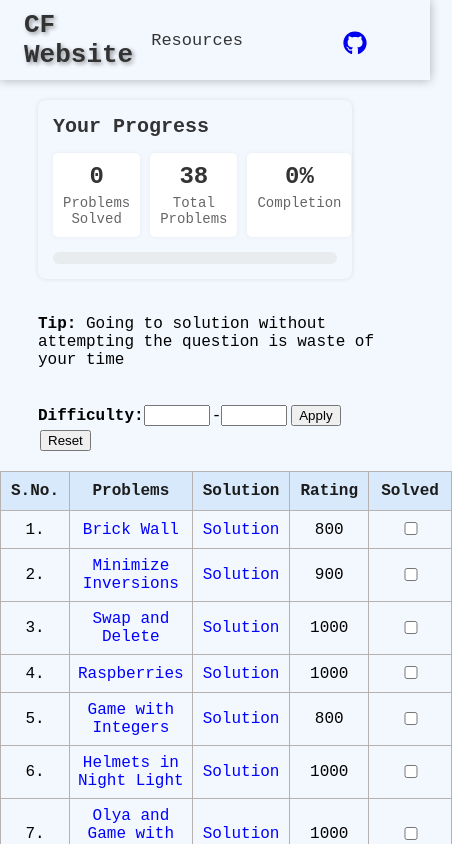
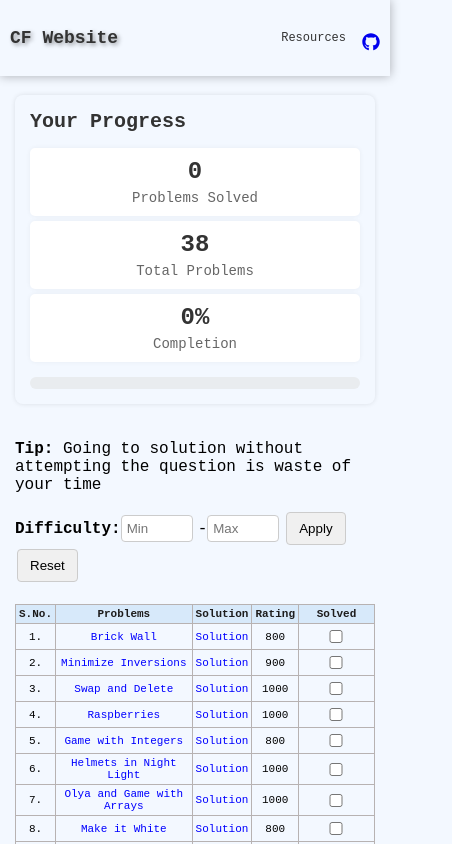
Before and after one commit to Alokzh/CF-Website, a React (Vite) app: page / in a window 390 px wide. Shown: the top 844 px of the page, 452 px wide, since content can reach past the window. Built offline with nearby package versions, Linux system fonts and the light colour scheme.

Commit message:
Improved responsiveness & fixed state variable names

```diff
--- a/src/App.css
+++ b/src/App.css
@@ -16,21 +16,19 @@ body {
 
 .navbar {
   background: rgb(243, 248, 255);
-  max-width: 100%;
+  width: 100%;
   height: 60px;
   padding: 10px 20px;
   display: flex;
   align-items: center;
   justify-content: space-between;
-  text-decoration: none;
   box-shadow: 0 0 10px rgba(0, 0, 0, 0.3);
   position: fixed;
   z-index: 1000;
-  width: 100%;
+  box-sizing: border-box;
 }
 
 .navbar .logo {
-  margin-left: 20px;
   font-style: normal;
   font-weight: 700;
   font-size: 26px;
@@ -45,12 +43,12 @@ body {
   font-size: 17px;
   margin-left: auto;
   margin-right: 100px;
+  white-space: nowrap;
 }
 
 .navbar .github-icon {
   cursor: pointer;
   font-size: 24px;
-  margin-right: 80px;
   padding-top: 12px;
 }
 
@@ -73,33 +71,47 @@ body {
 .container {
   display: flex;
   flex-direction: column;
-  min-height: calc(100vh - 60px);
+  min-height: calc(100vh - 80px);
   flex: 1;
   position: relative;
   z-index: 1;
-  padding-top: 100px;
-  margin-bottom: 10px;
+  padding-top: 70px;
+  padding-bottom: 10px;
+  box-sizing: border-box;
+}
+
+.progress-dashboard,
+.tip-filter-section,
+.table-responsive {
+    margin-left: 20px;
+    margin-right: 20px;
+    box-sizing: border-box;
+    width: auto;
 }
 
 .table {
   width: 100%;
   border-collapse: collapse;
+  margin-bottom: 20px;
+}
+
+.table th,
+.table td {
+  padding: 8px;
+  text-align: center;
+  border: 1px solid #b7b2b2;
 }
 
 .table th {
   color: rgb(29, 28, 28);
-  padding: 10px;
   font-size: 16px;
-  text-align: center;
   font-weight: 600;
-  border: 1px solid #b7b2b2;
   background-color: rgb(215, 233, 250);
 }
 
-.table td {
-  padding: 8px;
-  text-align: center;
-  border: 1px solid #b7b2b2;
+.table-responsive {
+  overflow-x: auto;
+  -webkit-overflow-scrolling: touch;
 }
 
 .resource-page {
@@ -117,24 +129,33 @@ body {
 
 .footer {
   background: rgb(243, 248, 255);
-  max-width: 100%;
-  text-decoration: none;
+  width: 100%;
   box-shadow: 0 0 10px rgba(0, 0, 0, 0.3);
   text-align: center;
-  padding: 1px;
-  width: 100%;
-  bottom: 0;
+  padding: 8px 10px;
+  box-sizing: border-box;
 }
 
 button {
   margin: 2px;
-  padding: auto;
+  padding: 8px 12px;
+  border: 1px solid #ccc;
+  background-color: #f0f0f0;
+  cursor: pointer;
+  border-radius: 4px;
+  white-space: nowrap;
+}
+
+button:hover {
+  background-color: #e0e0e0;
 }
 
 input {
   width: 60px;
-  padding: 1px;
-  margin-right: 2px;
+  padding: 5px;
+  margin-right: 5px;
+  border: 1px solid #ccc;
+  border-radius: 4px;
 }
 
 .pagination-btn {
@@ -142,26 +163,14 @@ input {
   justify-content: center;
   align-items: center;
   margin-top: 30px;
-  padding: auto;
   margin-bottom: 100px;
-}
-
-@media screen and (max-width: 768px) {
-  .navbar .logo {
-    margin-left: 4px;
-  }
-
-  .navbar .links {
-    margin-left: 18px;
-  }
-  .footer {
-    min-width: 420px;
-  }
+  flex-wrap: wrap;
+  gap: 10px;
 }
 
 .progress-dashboard {
-  background: rgb(243, 248, 255);
-  margin: 0 38px 20px 38px;
+  margin-top: 30px;
+  margin-bottom: 20px;
   padding: 15px;
   border-radius: 8px;
   box-shadow: 0 0 5px rgba(0, 0, 0, 0.1);
@@ -176,18 +185,21 @@ input {
 
 .stats-container {
   display: flex;
+  flex-wrap: wrap;
   justify-content: space-between;
   margin-bottom: 15px;
+  gap: 10px;
 }
 
 .stat-box {
-  flex: 1;
+  flex: 1 1 calc(33.33% - 10px);
+  max-width: calc(33.33% - 10px);
   padding: 10px;
   text-align: center;
   background: white;
-  margin: 0 5px;
   border-radius: 5px;
   box-shadow: 0 0 5px rgba(0, 0, 0, 0.05);
+  box-sizing: border-box;
 }
 
 .stat-box:first-child {
@@ -224,3 +236,137 @@ input {
   border-radius: 6px;
   transition: width 0.3s ease;
 }
+
+.tip-filter-section {
+  margin-bottom: 20px;
+  padding-top: 0;
+}
+
+.filter-controls {
+  display: flex;
+  flex-wrap: wrap;
+  align-items: center;
+  gap: 5px;
+}
+
+.filter-controls label {
+  display: flex;
+  align-items: center;
+  gap: 5px;
+  white-space: nowrap;
+}
+
+.filter-controls input {
+  width: 60px;
+  padding: 5px;
+}
+
+@media screen and (max-width: 768px) {
+  .navbar {
+    padding: 10px;
+    height: auto;
+  }
+
+  .navbar .logo {
+    font-size: 20px;
+  }
+
+  .navbar .links {
+    font-size: 14px;
+    margin-right: 30px;
+  }
+
+  .navbar .github-icon {
+    font-size: 20px;
+  }
+
+  .container {
+    padding-top: 70px;
+    padding-left: 10px;
+    padding-right: 10px;
+  }
+
+  .progress-dashboard,
+  .tip-filter-section,
+  .table-responsive {
+    margin-left: 10px;
+    margin-right: 10px;
+  }
+
+  .stats-container {
+    flex-direction: column;
+    gap: 5px;
+  }
+
+  .stat-box {
+    flex: 1 1 100%;
+    max-width: 100%;
+    margin: 0;
+  }
+
+  .table th,
+  .table td {
+    padding: 5px;
+    font-size: 13px;
+  }
+
+  .footer {
+    padding: 8px 10px;
+  }
+
+  .pagination-btn button {
+    padding: 6px 10px;
+    font-size: 14px;
+  }
+
+  .filter-controls input {
+    width: 45px;
+  }
+
+  .filter-controls button {
+    padding: 6px 10px;
+    font-size: 14px;
+  }
+}
+
+@media screen and (max-width: 480px) {
+  .navbar .logo {
+    font-size: 18px;
+  }
+
+  .navbar .links {
+    font-size: 12px;
+    margin-right: 16px;
+  }
+
+  .navbar .github-icon {
+    font-size: 18px;
+  }
+
+  .container {
+    padding-top: 65px;
+  }
+
+  .progress-dashboard,
+  .tip-filter-section,
+  .table-responsive {
+      margin-left: 5px;
+      margin-right: 5px;
+  }
+
+  .table th,
+  .table td {
+    padding: 3px;
+    font-size: 11px;
+  }
+
+  .filter-controls input {
+    width: 35px;
+    padding: 3px;
+  }
+
+  .filter-controls button {
+    padding: 4px 6px;
+    font-size: 11px;
+  }
+}
--- a/src/pages/Home.tsx
+++ b/src/pages/Home.tsx
@@ -11,9 +11,9 @@ interface Problem {
 const Home: React.FC = () => {
   const [problems, setProblems] = useState<Problem[]>([]);
   const [solvedProblems, setSolvedProblems] = useState<number[]>([]);
-  const [minRating, setMinRating] = useState<number>();
-  const [maxRating, setMaxrating] = useState<number>();
-  const [filterApllied, setFilterApplied] = useState<boolean>(false);
+  const [minRating, setMinRating] = useState<number | undefined>();
+  const [maxRating, setMaxRating] = useState<number | undefined>();
+  const [filterApplied, setFilterApplied] = useState<boolean>(false);
   const [currentPage, setCurrentPage] = useState<number>(1);
   const [progressStats, setProgressStats] = useState({
     total: 0,
@@ -73,12 +73,12 @@ const Home: React.FC = () => {
     updateProgressStats(problems, updatedSolvedProblems);
   };
 
-  const handleminRating = (event: React.ChangeEvent<HTMLInputElement>) => {
-    setMinRating(parseInt(event.target.value));
+  const handleMinRating = (event: React.ChangeEvent<HTMLInputElement>) => {
+    setMinRating(parseInt(event.target.value) || undefined);
   };
 
-  const handlemaxRating = (event: React.ChangeEvent<HTMLInputElement>) => {
-    setMaxrating(parseInt(event.target.value));
+  const handleMaxRating = (event: React.ChangeEvent<HTMLInputElement>) => {
+    setMaxRating(parseInt(event.target.value) || undefined);
   };
 
   const applyFilter = () => {
@@ -88,10 +88,9 @@ const Home: React.FC = () => {
 
   const resetFilter = () => {
     setMinRating(undefined);
-    setMaxrating(undefined);
+    setMaxRating(undefined);
     setFilterApplied(false);
     setCurrentPage(1);
-    window.location.reload();
   };
 
   const startIdx = (currentPage - 1) * problemsPerPage;
@@ -100,7 +99,7 @@ const Home: React.FC = () => {
   let filteredProblems: Problem[] = problems;
 
   if (
-    filterApllied &&
+    filterApplied &&
     typeof minRating === "number" &&
     typeof maxRating === "number"
   ) {
@@ -142,22 +141,34 @@ const Home: React.FC = () => {
         </div>
       </div>
 
-      <p style={{ marginLeft: "38px" }}>
-        <strong>Tip:</strong> Going to solution without attempting the question
-        is waste of your time
+      <div className="tip-filter-section">
+        <p>
+          <strong>Tip:</strong> Going to solution without attempting the
+          question is waste of your time
         </p>
-      <br />
-      <div style={{ marginLeft: "38px" }}>
+        <div>
           <label>
             <strong> Difficulty:</strong>
-          <input type="number" value={minRating} onChange={handleminRating} />
+            <input
+              type="number"
+              value={minRating === undefined ? "" : minRating}
+              onChange={handleMinRating}
+              placeholder="Min"
+            />
             -
-          <input type="number" value={maxRating} onChange={handlemaxRating} />
+            <input
+              type="number"
+              value={maxRating === undefined ? "" : maxRating}
+              onChange={handleMaxRating}
+              placeholder="Max"
+            />
           </label>
           <button onClick={applyFilter}>Apply</button>
           <button onClick={resetFilter}>Reset</button>
         </div>
-      <br />
+      </div>
+
+      <div className="table-responsive">
         <table className="table">
           <thead>
             <tr>
@@ -215,6 +226,8 @@ const Home: React.FC = () => {
             ))}
           </tbody>
         </table>
+      </div>
+
       <div className="pagination-btn">
         <button
           disabled={currentPage === 1}
```
Lines whose indentation alone changed are shown as unchanged.
